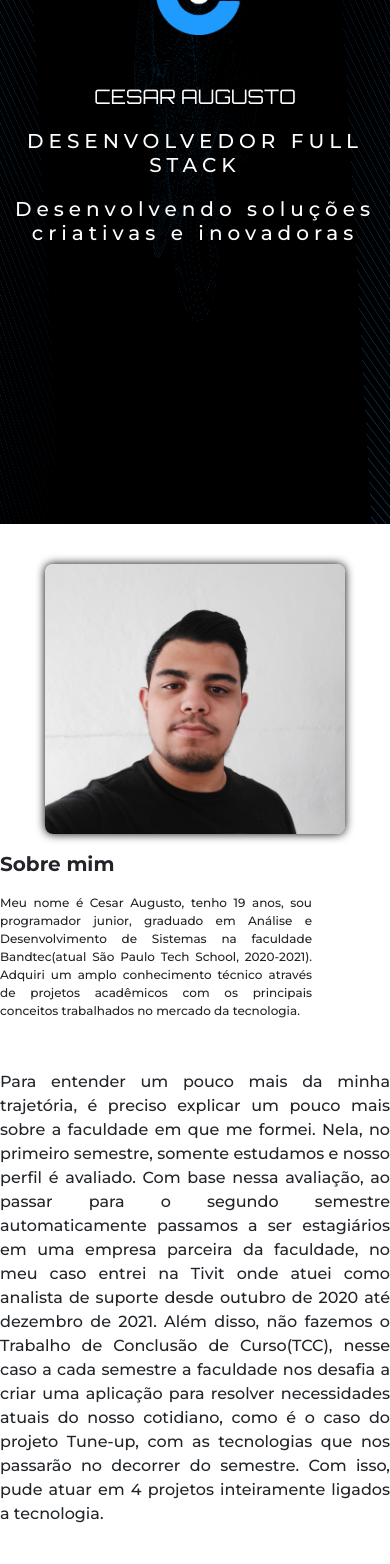
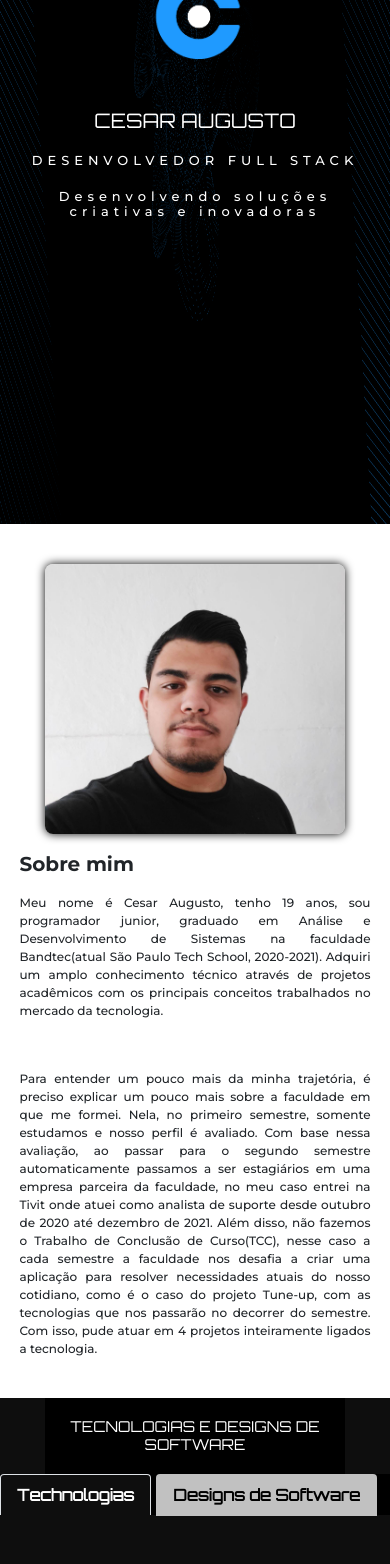
Before and after one commit to cesar-augusto-alves-barbosa/cesar.augusto.alves.barbosa, a Next.js app: page / in a window 390 px wide. Shown: the part 320-1884 px from the top of the page. Built offline with nearby package versions, Linux system fonts and the light colour scheme.

Commit message:
Fix text about me and banner subtitles

```diff
--- a/css/index.css
+++ b/css/index.css
@@ -876,23 +876,20 @@
 
         margin-right: 10px;
     }
-    .section-about-me {
-        display: flex;
-        justify-content: center;
+
+    .subtitle-banner {
+        font-size: 13px;
     }
-    .container-about-me {
-        width: 100%;
-    }
+
     .title-about-me {
         font-size: 20px;
 
         width: max-content;
     }
 
-    .paragraph-about-me {
-        width: 80%;
-
-        font-size: 12px;
+    .paragraph-about-me,
+    .paragraph-about-me-bottom {
+        font-size: 12px!important;
     }
 }
 
```
